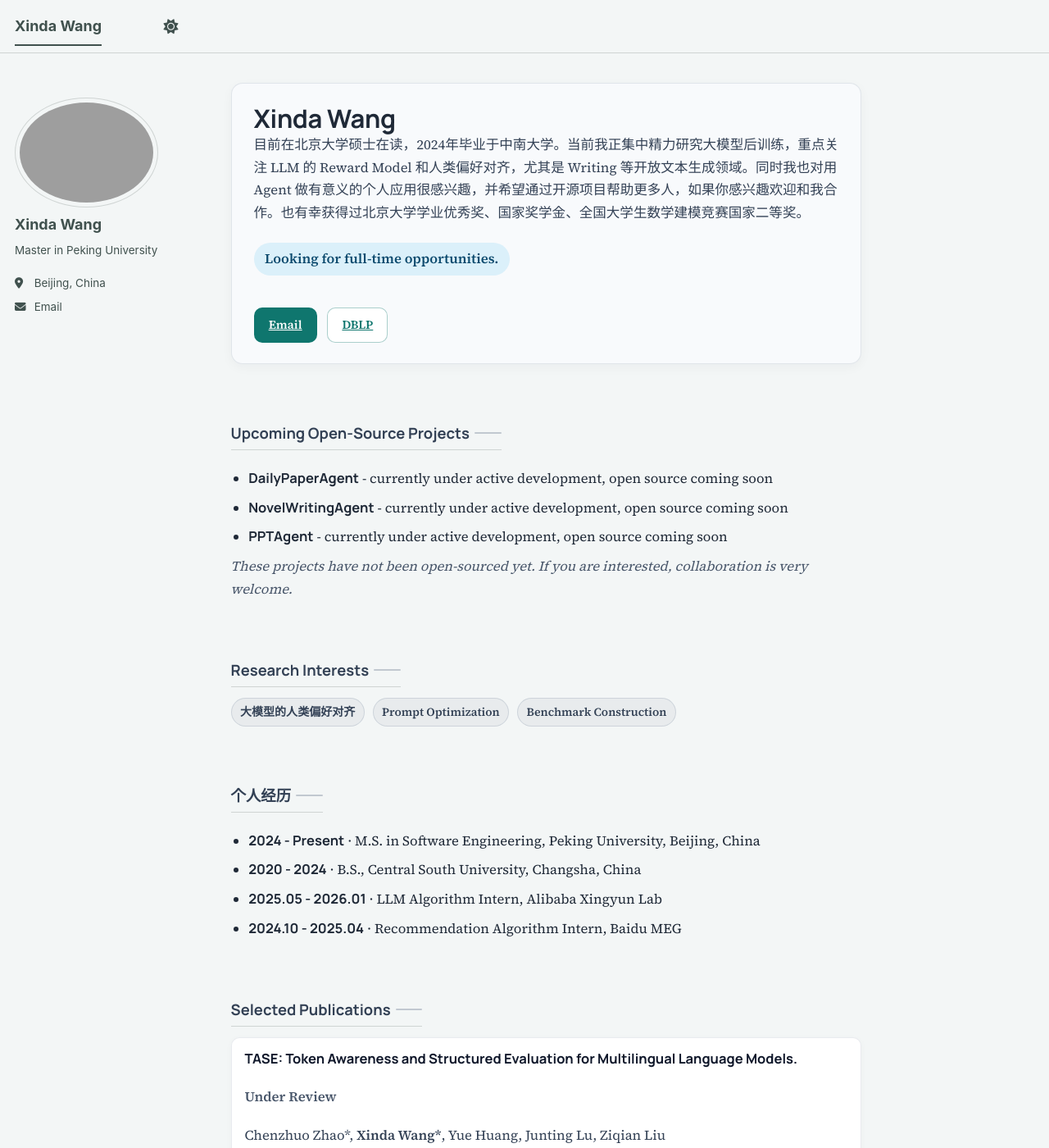
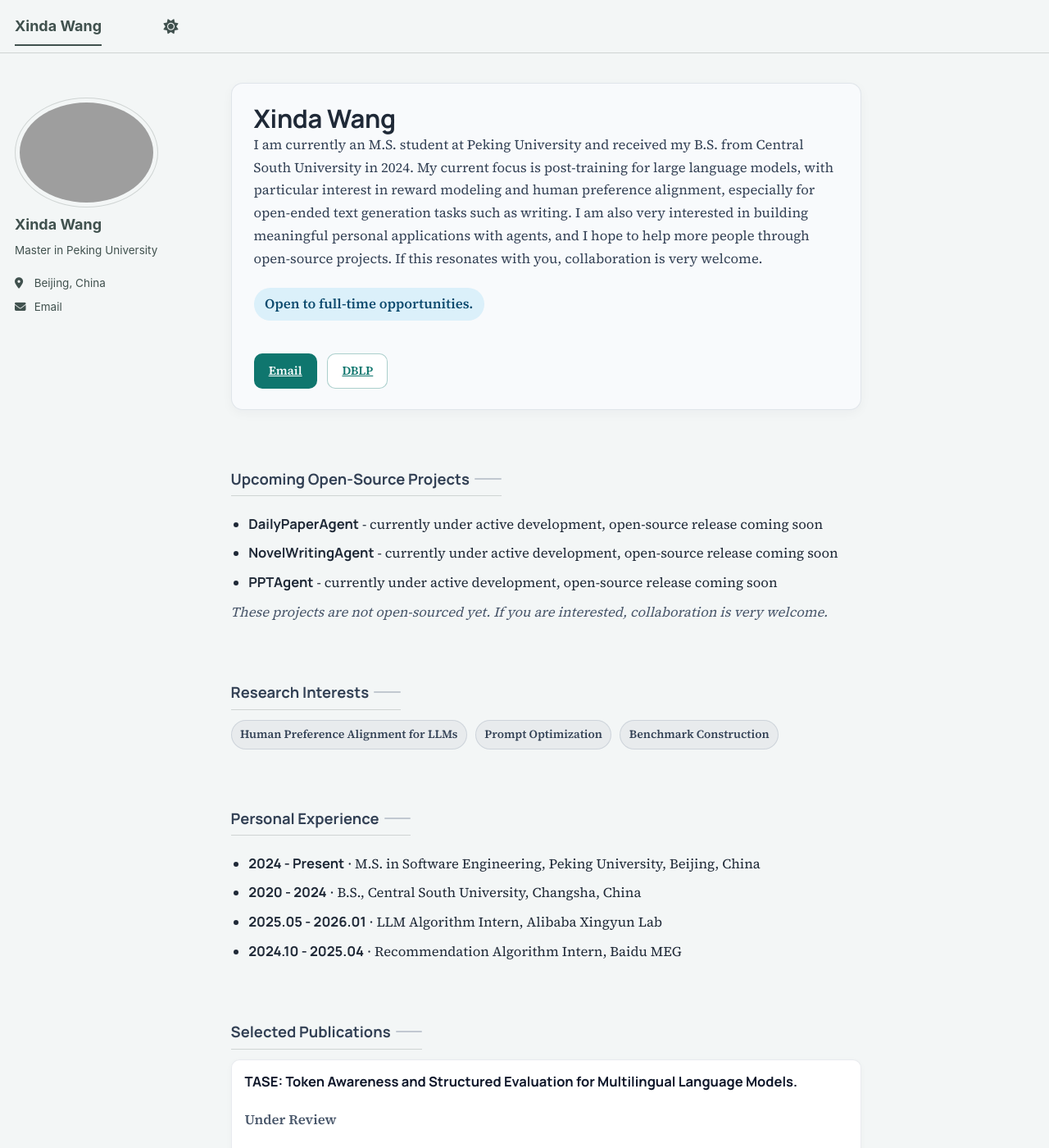
Before and after one commit to xindaaW/xindaaW.github.io, a Jekyll site: the page built from _pages/about.md, in a window 1280 px wide and 1400 px high. Shown: the whole window at 82% size. Built offline with Jekyll 4.4.1, drawn with Linux system fonts in a browser that asks for light colours; a script bundle is joined from its source files by our own code; library files that are not in the unit come from our copies; some of the changed text lies outside the part shown.

Commit message:
convert homepage content back to full English

```diff
--- a/_pages/about.md
+++ b/_pages/about.md
@@ -10,9 +10,9 @@ redirect_from:
 <section class="home-hero">
   <h1 class="home-hero__title">Xinda Wang</h1>
   <p class="home-hero__desc">
-    目前在北京大学硕士在读，2024年毕业于中南大学。当前我正集中精力研究大模型后训练，重点关注 LLM 的 Reward Model 和人类偏好对齐，尤其是 Writing 等开放文本生成领域。同时我也对用 Agent 做有意义的个人应用很感兴趣，并希望通过开源项目帮助更多人，如果你感兴趣欢迎和我合作。也有幸获得过北京大学学业优秀奖、国家奖学金、全国大学生数学建模竞赛国家二等奖。
+    I am currently an M.S. student at Peking University and received my B.S. from Central South University in 2024. My current focus is post-training for large language models, with particular interest in reward modeling and human preference alignment, especially for open-ended text generation tasks such as writing. I am also very interested in building meaningful personal applications with agents, and I hope to help more people through open-source projects. If this resonates with you, collaboration is very welcome.
   </p>
-  <p class="home-hero__status">Looking for full-time opportunities.</p>
+  <p class="home-hero__status">Open to full-time opportunities.</p>
   <div class="home-hero__actions">
     <a class="home-btn" href="mailto:wangxindaw@126.com">Email</a>
     <a class="home-btn home-btn--ghost" href="https://dblp.org/pid/402/0306.html" target="_blank" rel="noopener">DBLP</a>
@@ -22,26 +22,26 @@ redirect_from:
 <section class="home-section">
   <h2>Upcoming Open-Source Projects</h2>
   <ul class="home-list">
-    <li><strong>DailyPaperAgent</strong> - currently under active development, open source coming soon</li>
-    <li><strong>NovelWritingAgent</strong> - currently under active development, open source coming soon</li>
-    <li><strong>PPTAgent</strong> - currently under active development, open source coming soon</li>
+    <li><strong>DailyPaperAgent</strong> - currently under active development, open-source release coming soon</li>
+    <li><strong>NovelWritingAgent</strong> - currently under active development, open-source release coming soon</li>
+    <li><strong>PPTAgent</strong> - currently under active development, open-source release coming soon</li>
   </ul>
   <p class="home-note">
-    These projects have not been open-sourced yet. If you are interested, collaboration is very welcome.
+    These projects are not open-sourced yet. If you are interested, collaboration is very welcome.
   </p>
 </section>
 
 <section class="home-section">
   <h2>Research Interests</h2>
   <div class="home-chip-list">
-    <span class="home-chip">大模型的人类偏好对齐</span>
+    <span class="home-chip">Human Preference Alignment for LLMs</span>
     <span class="home-chip">Prompt Optimization</span>
     <span class="home-chip">Benchmark Construction</span>
   </div>
 </section>
 
 <section class="home-section">
-  <h2>个人经历</h2>
+  <h2>Personal Experience</h2>
   <ul class="home-timeline">
     <li><strong>2024 - Present</strong> · M.S. in Software Engineering, Peking University, Beijing, China</li>
     <li><strong>2020 - 2024</strong> · B.S., Central South University, Changsha, China</li>
@@ -84,12 +84,12 @@ redirect_from:
 <section class="home-section">
   <h2>Under Review</h2>
   <ul class="home-list">
-    <li><strong>Triviality Corrected Endogenous Reward.</strong> <em>Under review</em></li>
-    <li><strong>DisRec: Disease Diagnosis as Recommendation.</strong> <em>Under review</em></li>
-    <li><strong>Gradient-Guided Multi-Judge Prompt Optimization.</strong> <em>Under review</em></li>
-    <li><strong>Rank4SID: A Three-Stage Progressive Ranking Framework for Universal Synthetic Image Detection.</strong> <em>Under review</em></li>
-    <li><strong>Process Rewarding via Solution-Space Alignment.</strong> <em>Under review</em></li>
-    <li><strong>ARPO: Answer-Refined Policy Optimization for Learning from Hard Instances in Group-Relative RLVR.</strong> <em>Under review</em></li>
+    <li><strong>Triviality Corrected Endogenous Reward.</strong> <em>Under Review</em></li>
+    <li><strong>DisRec: Disease Diagnosis as Recommendation.</strong> <em>Under Review</em></li>
+    <li><strong>Gradient-Guided Multi-Judge Prompt Optimization.</strong> <em>Under Review</em></li>
+    <li><strong>Rank4SID: A Three-Stage Progressive Ranking Framework for Universal Synthetic Image Detection.</strong> <em>Under Review</em></li>
+    <li><strong>Process Rewarding via Solution-Space Alignment.</strong> <em>Under Review</em></li>
+    <li><strong>ARPO: Answer-Refined Policy Optimization for Learning from Hard Instances in Group-Relative RLVR.</strong> <em>Under Review</em></li>
   </ul>
 </section>
 
```
